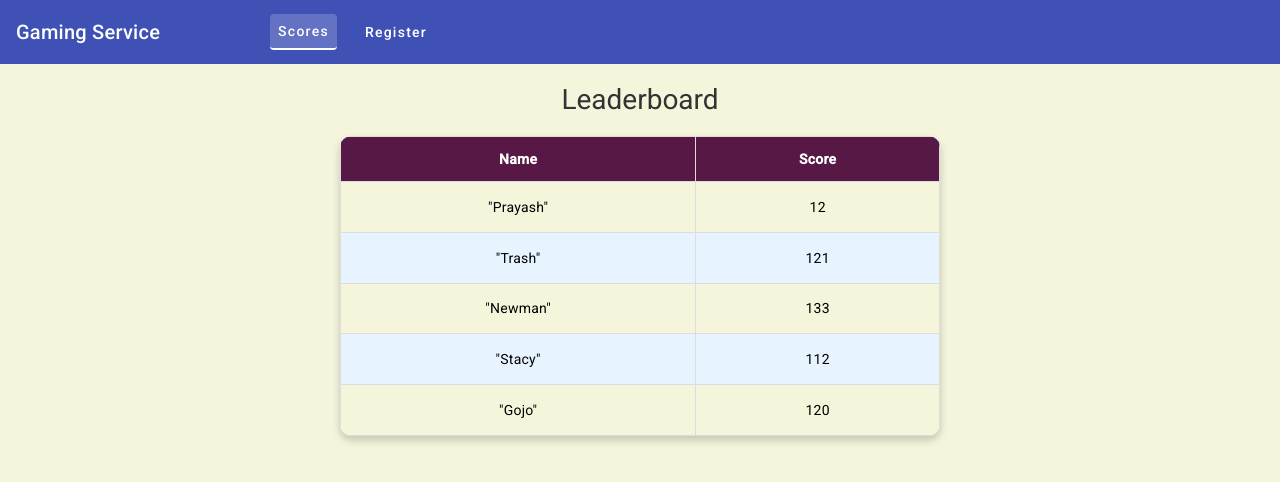
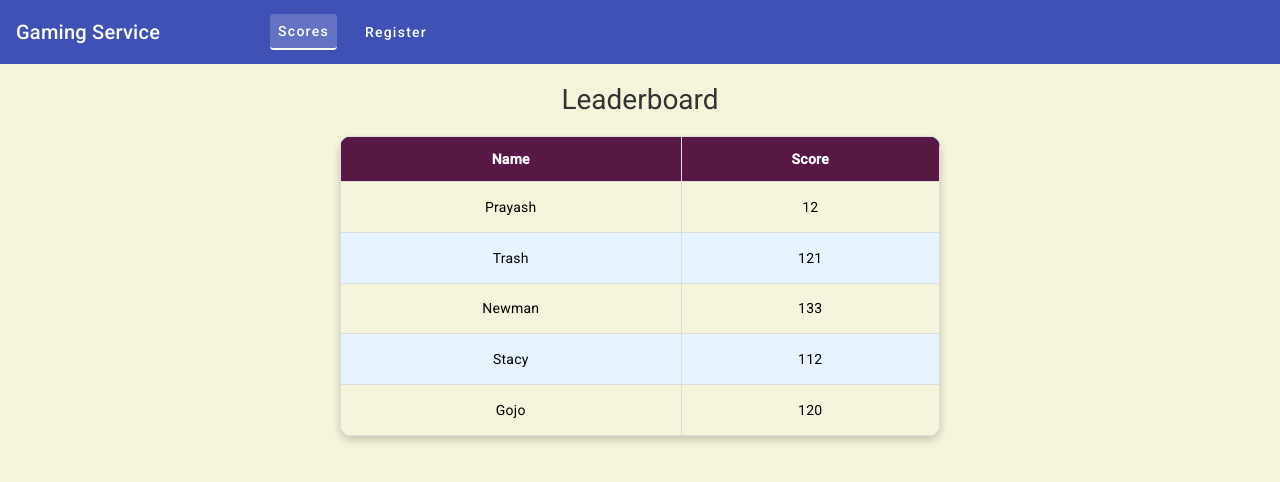
Before and after one commit to VectorTensor/GameBackendASP, an Angular app in the folder client/: page /scores in a window 1280 px wide. Shown: the top 482 px of the page. Built offline with nearby package versions, Linux system fonts and the light colour scheme.

Commit message:
chore(string): remote qoutes from string

```diff
--- a/client/src/app/scores/scores.component.html
+++ b/client/src/app/scores/scores.component.html
@@ -9,8 +9,8 @@
   </thead>
   <tbody>
   <tr *ngFor="let post of posts ">
-    <td>{{ post.name |json }}</td>
-    <td>{{ post.score |json }}</td>
+    <td>{{ post.name  }}</td>
+    <td>{{ post.score  }}</td>
   </tr>
   </tbody>
 </table>
```
